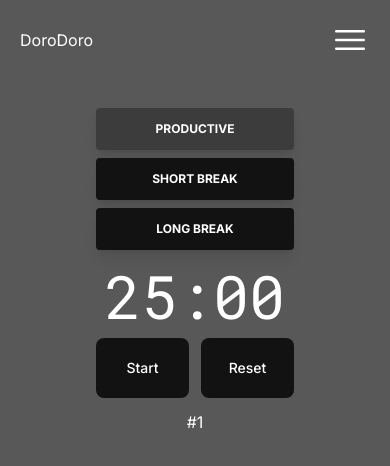
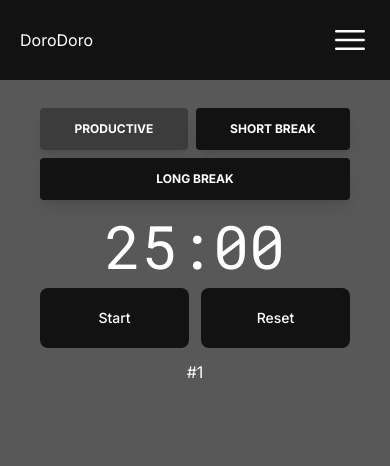
Before and after one commit to Devon-McGrath-github/dorodoro, a Next.js app: page / in a window 390 px wide. Shown: the top 466 px of the page. Built offline with nearby package versions, Linux system fonts and the light colour scheme.

Commit message:
Update responsiveness and colors of Nav + Main content

```diff
--- a/components/NavBar/NavBar.tsx
+++ b/components/NavBar/NavBar.tsx
@@ -3,7 +3,7 @@ import Sidebar from '../Sidebar'
 
 const NavBar = () => {
 	return (
-		<nav className='fixed w-full flex flex-row items-center justify-between p-5'>
+		<nav className='fixed w-full bg-skin-primary flex flex-row items-center justify-between p-5'>
 			<Link className='font-sans' href='/'>
 				DoroDoro
 			</Link>
--- a/pages/index.tsx
+++ b/pages/index.tsx
@@ -40,7 +40,7 @@ export default function Home() {
 			<NavBar />
 
 			<main
-				className={`flex flex-col items-center justify-between p-24 font-sans`}
+				className={`flex flex-col items-center justify-between p-10 pt-24 md:p-24 font-sans`}
 			>
 				<Tabs />
 			</main>
```
